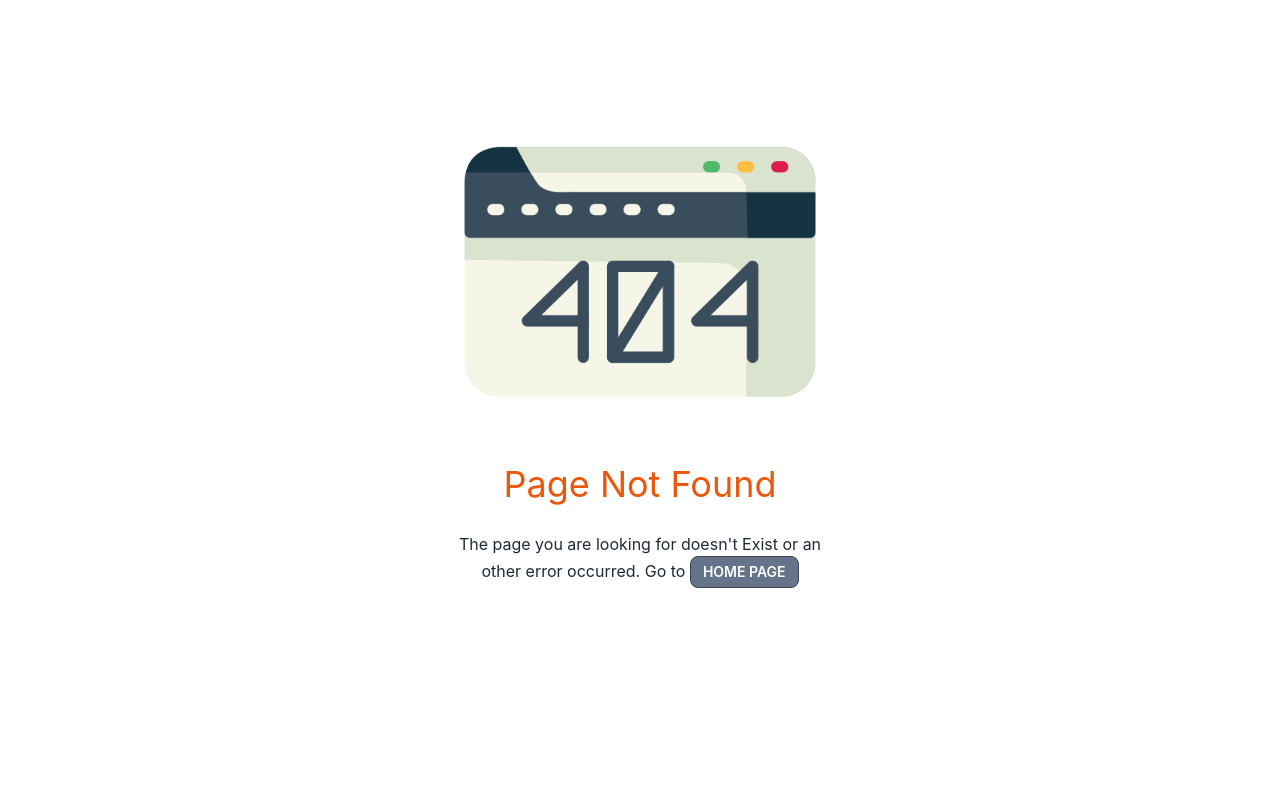
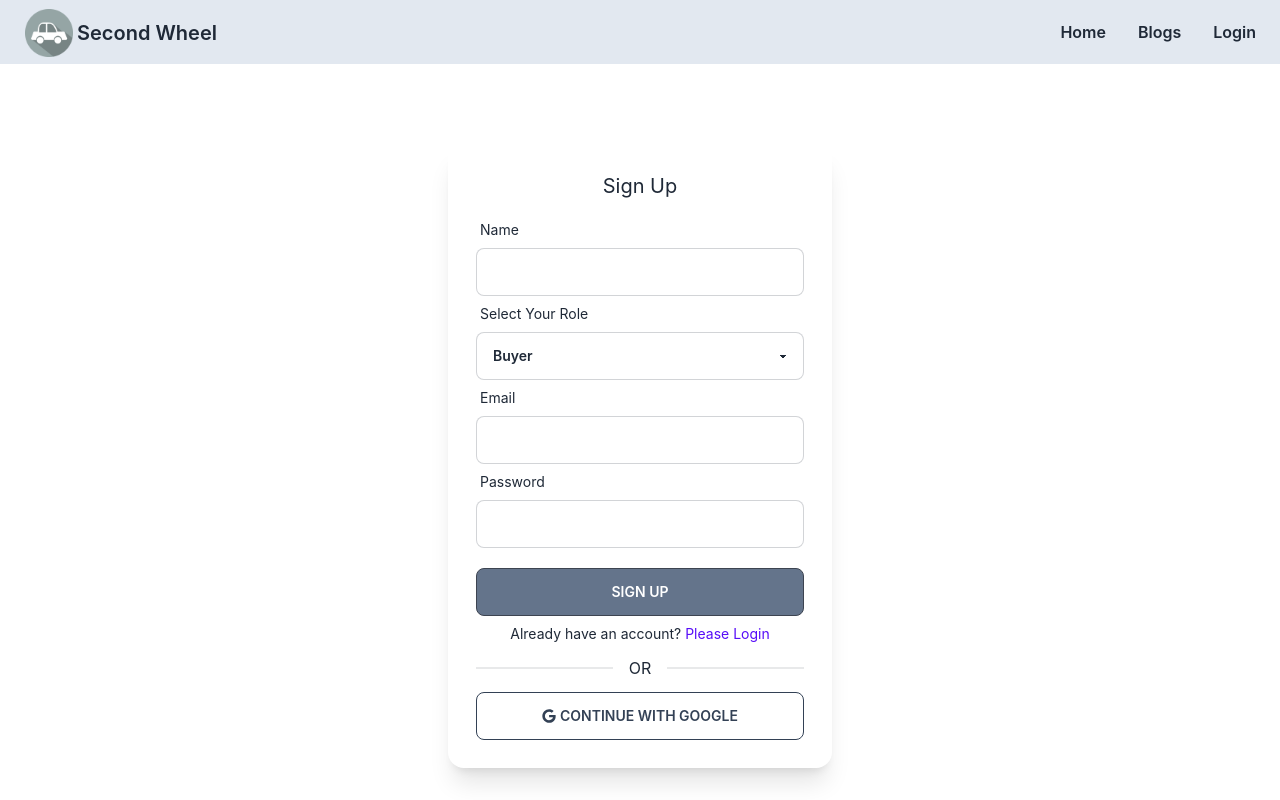
Before and after one commit to GourobSaha/Second-Wheel-Client, a React (Create React App) app: page /signup in a window 1280 px wide. Before the commit this address had no page. Shown: the top 800 px of the page. Built offline with nearby package versions, Linux system fonts and the light colour scheme.

Commit message:
Login & Sign Up page Added

```diff
--- a/package.json
+++ b/package.json
@@ -8,8 +8,10 @@
     "@testing-library/user-event": "^13.5.0",
     "axios": "^1.2.0",
     "daisyui": "^2.41.0",
+    "firebase": "^9.14.0",
     "react": "^18.2.0",
     "react-dom": "^18.2.0",
+    "react-hook-form": "^7.39.5",
     "react-icons": "^4.6.0",
     "react-router-dom": "^6.4.3",
     "react-scripts": "5.0.1",
--- a/src/Pages/Cars/CarCategory.js
+++ b/src/Pages/Cars/CarCategory.js
@@ -35,7 +35,7 @@ const CarCategory = ({ car }) => {
                                 <th>Seller:</th>
                                 <td className='flex items-center'>
                                     <p>{sellerName} </p>
-                                    <p className='text-green-700'>{isVerified && <MdVerifiedUser></MdVerifiedUser>}</p>
+                                    <p className='text-green-600 tooltip tooltip-right tooltip-success' data-tip="Verified Seller">{isVerified && <MdVerifiedUser></MdVerifiedUser>}</p>
                                 </td>
                             </tr>
                             <tr>
--- /dev/null
+++ b/src/Pages/GoogleLogin/GoogleLogin.js
@@ -0,0 +1,12 @@
+import React from 'react';
+import { FaGoogle } from 'react-icons/fa';
+
+const GoogleLogin = () => {
+    return (
+        <div>
+            <button className='btn text-slate-700 btn-outline w-full'><FaGoogle className='mr-1' /> CONTINUE WITH GOOGLE</button>
+        </div>
+    );
+};
+
+export default GoogleLogin;
--- /dev/null
+++ b/src/Pages/Login/Login.js
@@ -0,0 +1,48 @@
+import React from 'react';
+import { useForm } from 'react-hook-form';
+import { Link } from 'react-router-dom';
+import GoogleLogin from '../GoogleLogin/GoogleLogin';
+
+
+const Login = () => {
+    const { register, formState: { errors }, handleSubmit } = useForm();
+
+    const handleLogin = data => {
+        console.log(data);
+    }
+    return (
+        <div className='container mx-auto'>
+            <div className='my-10 md:my-20 flex justify-center items-center'>
+                <div className='w-96 p-7 shadow-xl rounded-2xl'>
+                    <h2 className='text-xl text-center mb-3'>Login</h2>
+                    <form onSubmit={handleSubmit(handleLogin)}>
+                        <div className="form-control">
+                            <label className="label">
+                                <span className="label-text">Email</span>
+                            </label>
+                            <input type="email" className="input input-bordered w-full" {...register("email", { required: 'Email Address is Required' })} />
+                            {errors.email && <p className='text-red-600 text-sm'>{errors.email?.message}</p>}
+                        </div>
+                        <div className="form-control">
+                            <label className="label">
+                                <span className="label-text">Password</span>
+                            </label>
+                            <input type="password" className="input input-bordered w-full" {...register("password", { required: 'Password is Required' })} />
+                            {errors.password && <p className='text-red-600 text-sm'>{errors.password?.message}</p>}
+                            <label className="label">
+                                <span className="label-text">Forget Password?</span>
+                            </label>
+
+                        </div>
+                        <input className='btn bg-slate-500 w-full' value="Login" type="submit" />
+                    </form>
+                    <p className='my-2 text-center text-sm'>New to Doctors Portal? <Link className='text-primary' to='/signup'>Create New Account</Link></p>
+                    <div className="divider">OR</div>
+                    <GoogleLogin></GoogleLogin>
+                </div>
+            </div>
+        </div>
+    );
+};
+
+export default Login;
--- a/src/Pages/Shared/Navbar/Navbar.js
+++ b/src/Pages/Shared/Navbar/Navbar.js
@@ -7,6 +7,7 @@ const Navbar = () => {
     const menuItems = <>
         <li><Link to='/' className='font-semibold'>Home</Link></li>
         <li><Link to='/blogs' className='font-semibold'>Blogs</Link></li>
+        <li><Link to='/login' className='font-semibold'>Login</Link></li>
     </>
 
     return (
--- /dev/null
+++ b/src/Pages/SignUp/SignUp.js
@@ -0,0 +1,60 @@
+import React from 'react';
+import { useForm } from 'react-hook-form';
+import { Link } from 'react-router-dom';
+import GoogleLogin from '../GoogleLogin/GoogleLogin';
+
+const SignUp = () => {
+    const { register, formState: { errors }, handleSubmit } = useForm();
+
+    const handleSignUp = data => {
+        console.log(data);
+    }
+    return (
+        <div>
+            <div className='my-10 md:my-20 flex justify-center items-center'>
+                <div className='w-96 p-7 shadow-xl rounded-2xl'>
+                    <h2 className='text-xl text-center mb-3'>Sign Up</h2>
+                    <form onSubmit={handleSubmit(handleSignUp)}>
+                        <div className="form-control">
+                            <label className="label">
+                                <span className="label-text">Name</span>
+                            </label>
+                            <input type="text" className="input input-bordered w-full" {...register("name", { required: 'Name is Required' })} />
+                            {errors.name && <p className='text-red-600 text-sm'>{errors.name?.message}</p>}
+                        </div>
+                        <div className="form-control">
+                            <label className="label">
+                                <span className="label-text">Select Your Role</span>
+                            </label>
+                            <select className="select select-bordered w-full" {...register("role", { required: 'Role is Required' })}>
+                                <option value='Buyer'>Buyer</option>
+                                <option value='Seller'>Seller</option>
+                            </select>
+                            {errors.role && <p className='text-red-600 text-sm'>{errors.role?.message}</p>}
+                        </div>
+                        <div className="form-control">
+                            <label className="label">
+                                <span className="label-text">Email</span>
+                            </label>
+                            <input type="email" className="input input-bordered w-full" {...register("email", { required: 'Email Address is Required' })} />
+                            {errors.email && <p className='text-red-600 text-sm'>{errors.email?.message}</p>}
+                        </div>
+                        <div className="form-control">
+                            <label className="label">
+                                <span className="label-text">Password</span>
+                            </label>
+                            <input type="password" className="input input-bordered w-full" {...register("password", { required: 'Password is Required' })} />
+                            {errors.password && <p className='text-red-600 text-sm'>{errors.password?.message}</p>}
+                        </div>
+                        <input className='btn bg-slate-500 w-full mt-5' value="Sign Up" type="submit" />
+                    </form>
+                    <p className='my-2 text-center text-sm'>Already have an account? <Link className='text-primary' to='/login'>Please Login</Link></p>
+                    <div className="divider">OR</div>
+                    <GoogleLogin></GoogleLogin>
+                </div>
+            </div>
+        </div>
+    );
+};
+
+export default SignUp;
```
Also changed, not shown: src/Routes/Routes/Routes.js (+10 -0 lines), src/Firebase/firebase.config.js (added), 1 other file (tests, documents, lock files or other folders).
